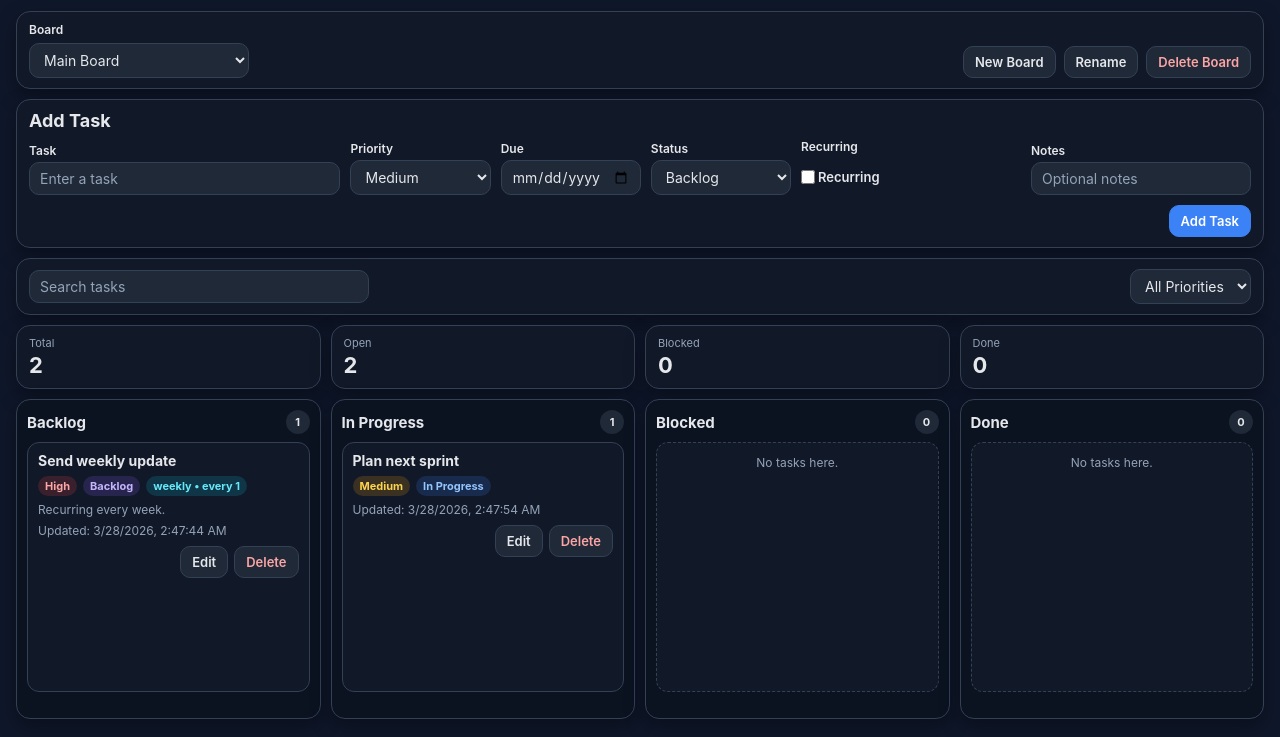
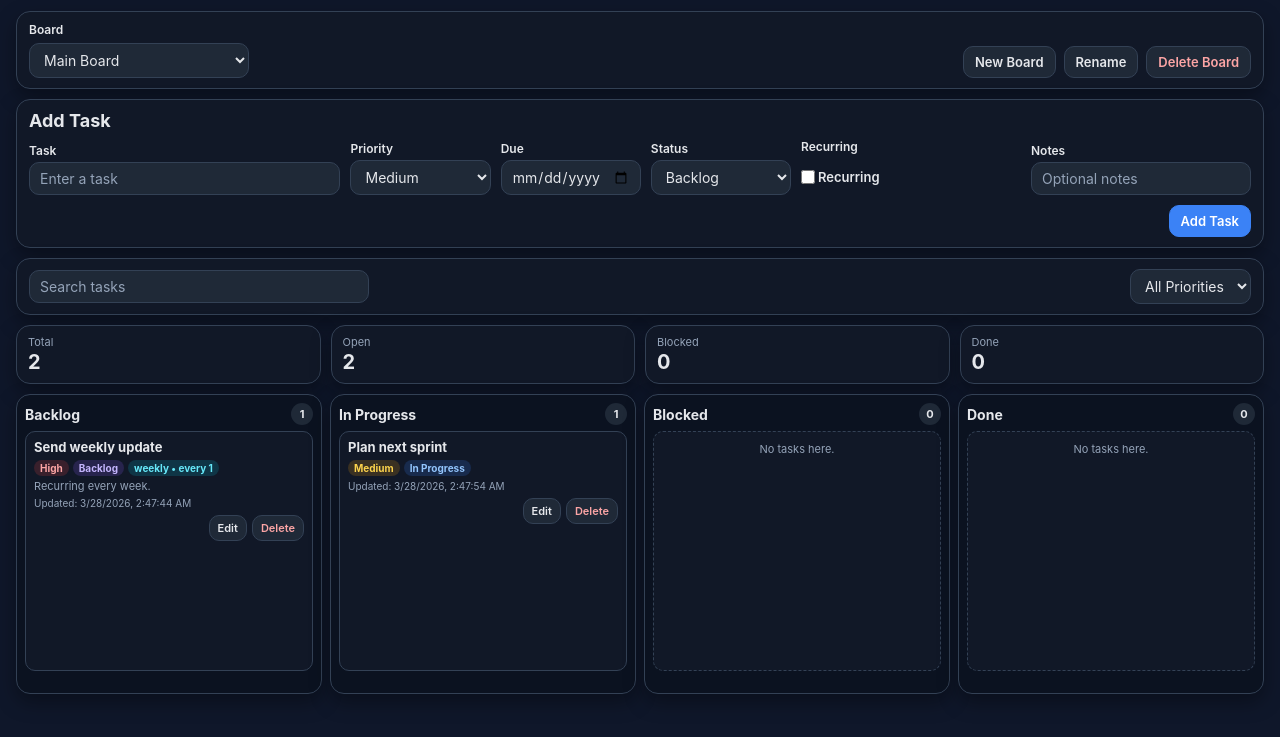
Before and after one commit to hmelmahay/Kanban, a plain HTML site: page index.html in a window 1280 px wide. Shown: the part 63-800 px from the top of the page. Drawn offline with Linux system fonts and the light colour scheme.

Commit message:
Update style.css

```diff
--- a/style.css
+++ b/style.css
@@ -29,7 +29,7 @@ h1, h2, h3, p {
 
 h1 { font-size: 24px; }
 h2 { font-size: 18px; }
-h3 { font-size: 15px; }
+h3 { font-size: 14px; }
 
 .hidden {
   display: none !important;
@@ -264,7 +264,7 @@ textarea::placeholder {
 }
 
 .stat-card {
-  padding: 10px 12px;
+  padding: 9px 11px;
 }
 
 .stat-label {
@@ -273,20 +273,20 @@ textarea::placeholder {
 }
 
 .stat-value {
-  margin-top: 2px;
-  font-size: 22px;
+  margin-top: 1px;
+  font-size: 20px;
   font-weight: 700;
 }
 
 .board {
   display: grid;
-  gap: 10px;
+  gap: 8px;
   grid-template-columns: repeat(4, minmax(0, 1fr));
 }
 
 .column {
-  padding: 10px;
-  min-height: 320px;
+  padding: 8px;
+  min-height: 300px;
   background: #0b1220;
 }
 
@@ -299,12 +299,12 @@ textarea::placeholder {
   display: flex;
   justify-content: space-between;
   align-items: center;
-  margin-bottom: 8px;
+  margin-bottom: 6px;
 }
 
 .count {
-  min-width: 24px;
-  height: 24px;
+  min-width: 22px;
+  height: 22px;
   display: inline-grid;
   place-items: center;
   border-radius: 999px;
@@ -316,15 +316,15 @@ textarea::placeholder {
 
 .column-body {
   display: grid;
-  gap: 8px;
-  min-height: 250px;
+  gap: 6px;
+  min-height: 240px;
 }
 
 .task {
   border: 1px solid var(--border);
-  border-radius: 12px;
+  border-radius: 10px;
   background: var(--panel);
-  padding: 10px;
+  padding: 8px;
   cursor: grab;
 }
 
@@ -334,41 +334,42 @@ textarea::placeholder {
 
 .task-title {
   font-weight: 700;
-  margin-bottom: 6px;
-  font-size: 14px;
+  margin-bottom: 4px;
+  font-size: 13px;
   line-height: 1.2;
 }
 
 .task-meta,
 .task-notes,
 .task-footer {
-  font-size: 12px;
+  font-size: 11px;
   color: var(--muted);
 }
 
 .task-meta {
   display: flex;
   flex-wrap: wrap;
-  gap: 6px;
-  margin-bottom: 6px;
+  gap: 4px;
+  margin-bottom: 4px;
 }
 
 .task-notes {
-  margin-bottom: 6px;
+  margin-bottom: 4px;
   white-space: pre-wrap;
-  line-height: 1.3;
+  line-height: 1.2;
 }
 
 .task-footer {
-  margin-bottom: 8px;
+  margin-bottom: 6px;
+  font-size: 10px;
 }
 
 .badge {
   display: inline-flex;
   align-items: center;
   border-radius: 999px;
-  padding: 3px 7px;
-  font-size: 11px;
+  padding: 2px 6px;
+  font-size: 10px;
   font-weight: 700;
 }
 
@@ -412,20 +413,30 @@ textarea::placeholder {
   color: #67e8f9;
 }
 
+.due-today-badge {
+  background: rgba(250, 204, 21, 0.18);
+  color: #fde68a;
+}
+
 .task-actions {
   display: flex;
   justify-content: flex-end;
-  gap: 6px;
+  gap: 5px;
+}
+
+.task-actions .btn {
+  padding: 5px 8px;
+  font-size: 11px;
 }
 
 .empty-state {
   border: 1px dashed var(--border);
-  border-radius: 12px;
-  padding: 12px;
+  border-radius: 10px;
+  padding: 10px;
   text-align: center;
   color: var(--muted);
   background: var(--panel);
-  font-size: 12px;
+  font-size: 11px;
 }
 
 @media (max-width: 1400px) {
```
